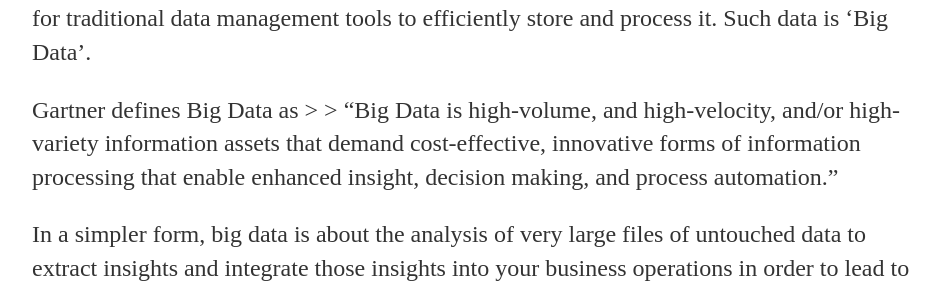
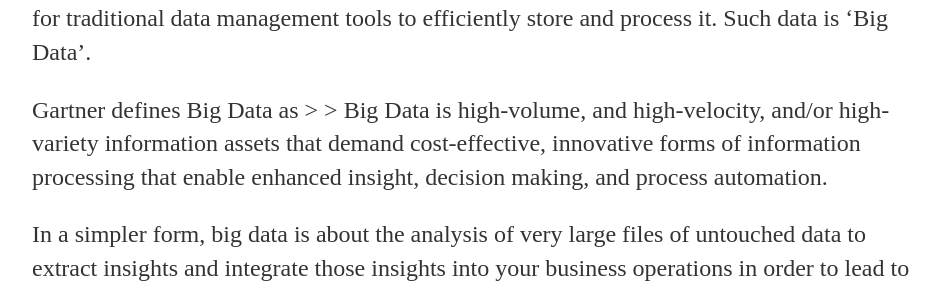
Before and after one commit to matsiko/matsiko.github.io, a Jekyll site: the page built from _posts/2017-07-08-big-data.md, in a window 1280 px wide and 900 px high, scrolled down 366 px. Shown: the part 163-455 px from the top of the window, without its empty margins (160-1110 px from the left). Built offline with Jekyll 4.4.1, drawn with Linux system fonts in a browser that asks for light colours; our own code applies the rules of GitHub Pages for plain Markdown files; comment, search, counter and statistics services are not loaded.

```diff
--- a/_posts/2017-07-08-big-data.md
+++ b/_posts/2017-07-08-big-data.md
@@ -8,7 +8,7 @@ Clive Humby, a mathematician once said that “Data is the new oil”. What did
 
 Data in the simplest of definitions is a collection of facts from which conclusions can be drawn. Over the years, we have seen an exponential increase in the amount of data produced on a daily basis from sources like social media, digital media, purchase transaction records and cell phone GPS signals. Such data is so large and complex that it becomes impossible for traditional data management tools to efficiently store and process it. Such data is ‘Big Data’.
 
-Gartner defines Big Data as > > “Big Data is high-volume, and high-velocity, and/or high-variety information assets that demand cost-effective, innovative forms of information processing that enable enhanced insight, decision making, and process automation.”
+Gartner defines Big Data as > > Big Data is high-volume, and high-velocity, and/or high-variety information assets that demand cost-effective, innovative forms of information processing that enable enhanced insight, decision making, and process automation.
 
 In a simpler form, big data is about the analysis of very large files of untouched data to extract insights and integrate those insights into your business operations in order to lead to better decision and strategic business moves.
 Big Data comes in to fill the gap where traditional data handling tools can’t, therefore it’s about the application of new tools to do MORE analytics on MORE data for MORE people.
```
